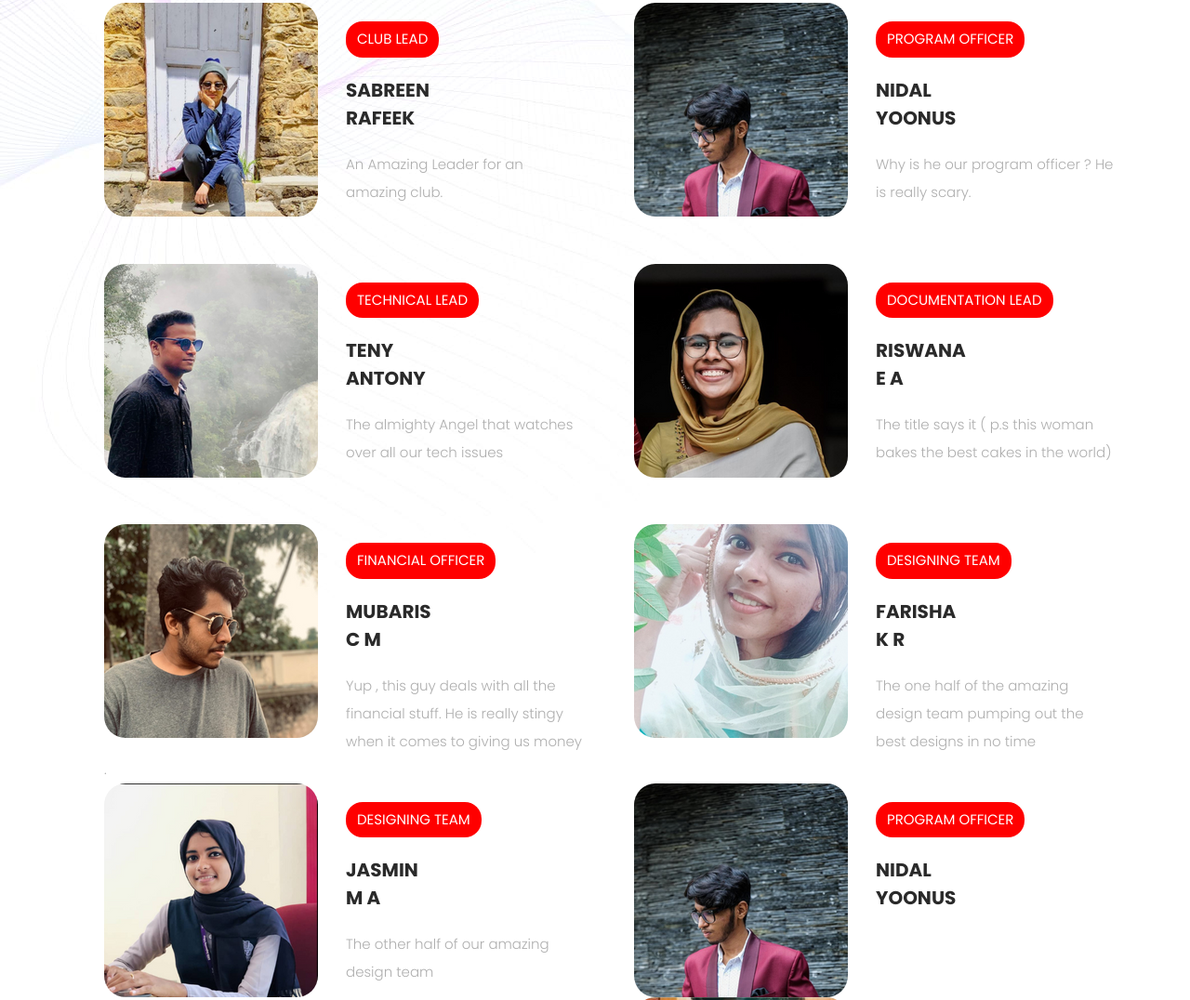
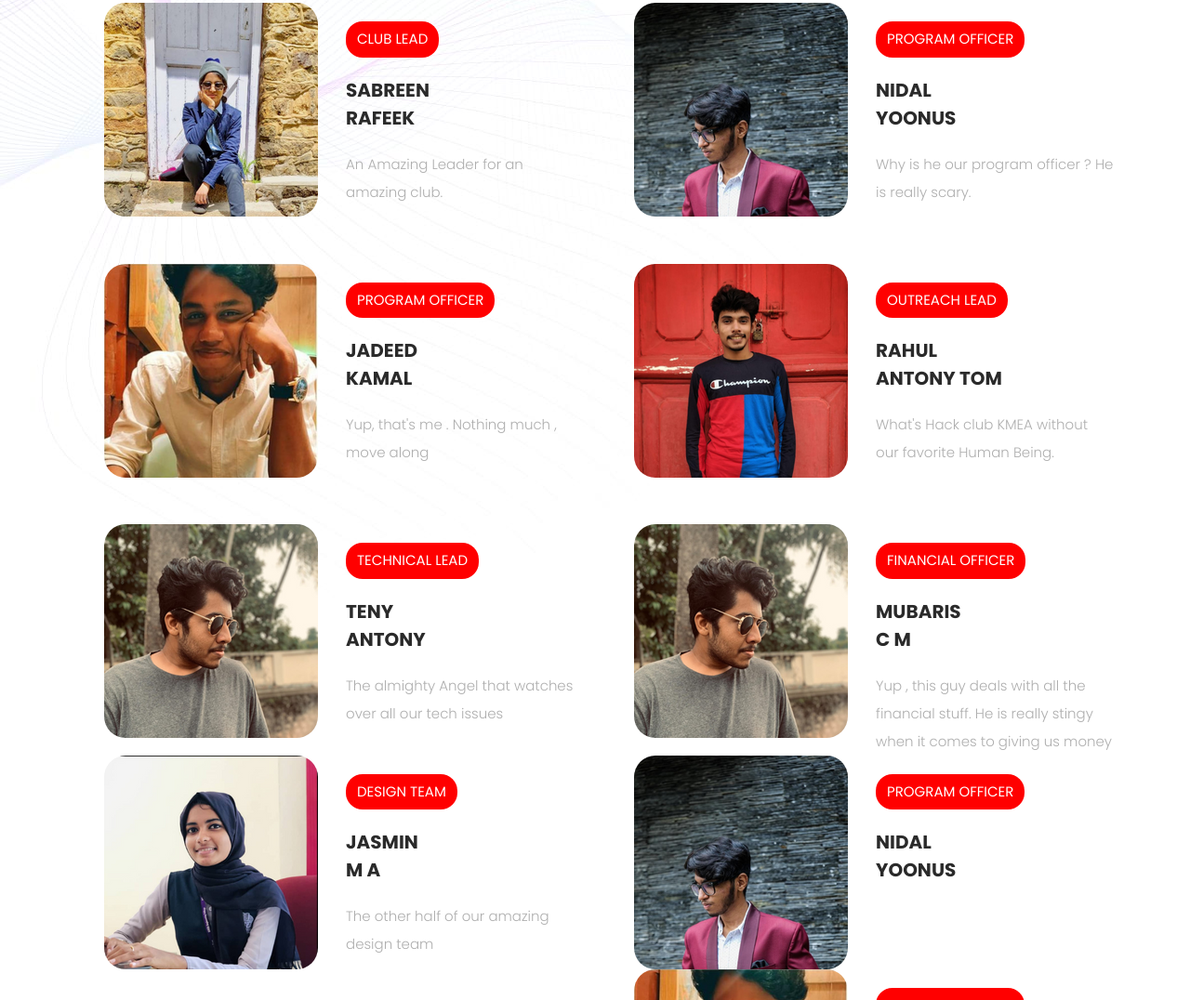
Before and after one commit to codetoastje/codetoastje.github.io, a plain HTML site: page index.html in a window 1280 px wide. Shown: the part 2351-3427 px from the top of the page at 93% size. Drawn offline with Linux system fonts and the light colour scheme.

Commit message:
Update index.html

```diff
--- a/index.html
+++ b/index.html
@@ -288,13 +288,13 @@
               <div class="col-lg-12">
                 <div class="post-item">
                   <div class="thumb">
-                    <a href="#"><img src="assets/images/teny.png" alt=""></a>
+                    <a href="#"><img src="assets/images/jadeed.png" alt=""></a>
                   </div>
                   <div class="right-content">
-                    <span class="category">TECHNICAL LEAD</span>
+                    <span class="category">PROGRAM OFFICER</span>
 
-                    <a href="#"><h4>TENY <br> ANTONY</h4></a>
-                    <p>The almighty Angel that watches over all our tech issues</p>
+                    <a href="#"><h4>JADEED <br> KAMAL</h4></a>
+                    <p>Yup, that's me . Nothing much , move along</p>
                   </div>
                 </div>
               </div>
@@ -304,10 +304,10 @@
                     <a href="#"><img src="assets/images/mubaris.png" alt=""></a>
                   </div>
                   <div class="right-content">
-                    <span class="category">FINANCIAL OFFICER</span>
+                    <span class="category">TECHNICAL LEAD</span>
 
-                    <a href="#"><h4>MUBARIS<br>C M</h4></a>
-                    <p>Yup , this guy deals with all the financial stuff. He is really stingy when it comes to giving us money<br>.</p>
+                    <a href="#"><h4>TENY<br>ANTONY</h4></a>
+                    <p>The almighty Angel that watches over all our tech issues</p>
                   </div>
                 </div>
               </div>
@@ -334,26 +334,26 @@
               <div class="col-lg-12">
                 <div class="post-item">
                   <div class="thumb">
-                    <a href="#"><img src="assets/images/riswana.png" alt=""></a>
+                    <a href="#"><img src="assets/images/rahul.png" alt=""></a>
                   </div>
                   <div class="right-content">
-                    <span class="category">DOCUMENTATION LEAD</span>
+                    <span class="category">OUTREACH LEAD</span>
 
-                    <a href="#"><h4>RISWANA<br>E A</h4></a>
-                    <p>The title says it ( p.s this woman bakes the best cakes in the world)</p>
+                    <a href="#"><h4>RAHUL<br>ANTONY TOM</h4></a>
+                    <p>What's Hack club KMEA without our favorite Human Being.</p>
                   </div>
                 </div>
               </div>
               <div class="col-lg-12">
                 <div class="post-item last-post-item">
                   <div class="thumb">
-                    <a href="#"><img src="assets/images/farisha.png" alt=""></a>
+                    <a href="#"><img src="assets/images/mubaris.png" alt=""></a>
                   </div>
                   <div class="right-content">
-                    <span class="category">DESIGNING TEAM</span>
+                    <span class="category">FINANCIAL OFFICER</span>
 
-                    <a href="#"><h4>FARISHA<br>K R</h4></a>
-                    <p>The one half of the amazing design team pumping out the best designs in no time</p>
+                    <a href="#"><h4>MUBARIS<br>C M</h4></a>
+                    <p>Yup , this guy deals with all the financial stuff. He is really stingy when it comes to giving us money</p>
                   </div>
                 </div>
               </div>
@@ -370,7 +370,7 @@
                     <a href="#"><img src="assets/images/jasmin.png" alt=""></a>
                   </div>
                   <div class="right-content">
-                    <span class="category">DESIGNING TEAM</span>
+                    <span class="category">DESIGN TEAM</span>
 
                     <a href="#"><h4>JASMIN <br>M A</h4></a>
                     <p>The other half of our amazing design team</p>
@@ -386,7 +386,7 @@
                     <span class="category">SOCIAL MEDIA HANDLER</span>
 
                     <a href="#"><h4>ABDUL <br>SAMEEU</h4></a>
-                    <p>The go to guy for our memes, who else to other than this guy to manage our social media </p>
+                    <p> </p>
                   </div>
                 </div>
               </div>
```
